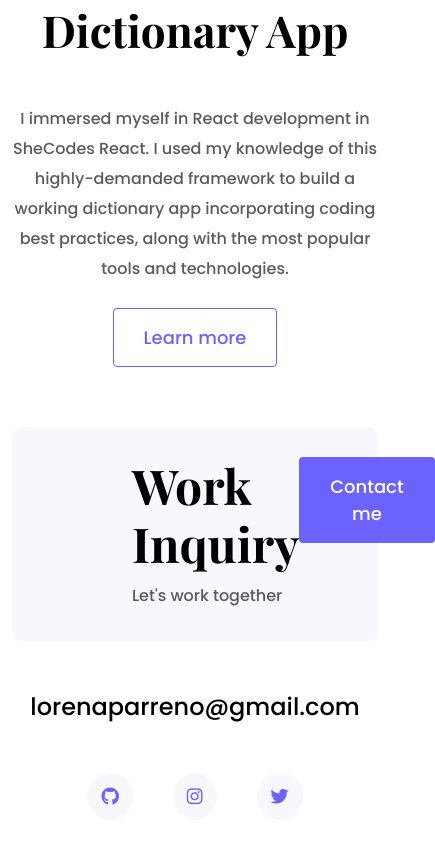
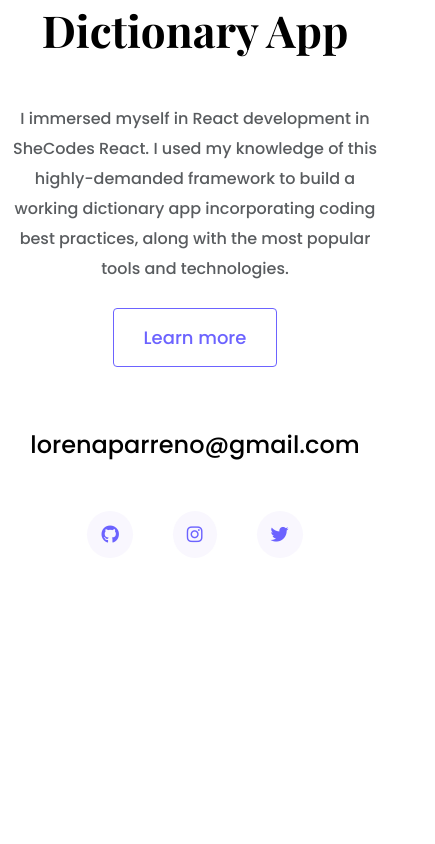
Before and after one commit to lorenaparreno/portfolio-project, a plain HTML site: page index.html in a window 390 px wide. Shown: the part 1717-2561 px from the top of the page, 435 px wide, since content can reach past the window. After the commit the page ends 2335 px from the top, so only its background shows below. Drawn offline with nearby package versions, Linux system fonts and the light colour scheme; a web font is replaced by a local one.

Commit message:
Hide Work Inquiry and Contact me in small devices

```diff
--- a/index.html
+++ b/index.html
@@ -121,7 +121,7 @@
             </div>
         </div>
         <footer>
-            <div class="contact-box d-flex justify-content-between mb-5">
+            <div class="contact-box d-flex justify-content-between mb-5 d-none d-md-flex">
                 <div>
                     <h4>Work Inquiry</h4>
                     <p class="text-muted">Let's work together</p>
```
